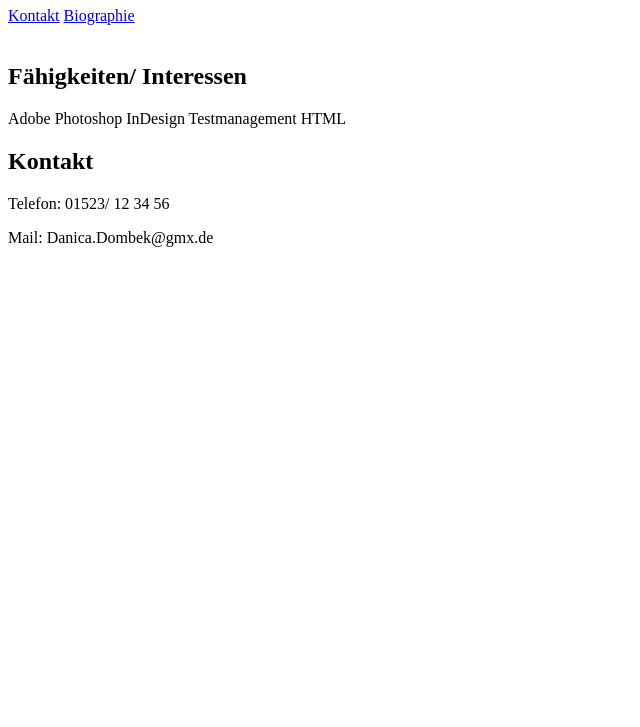
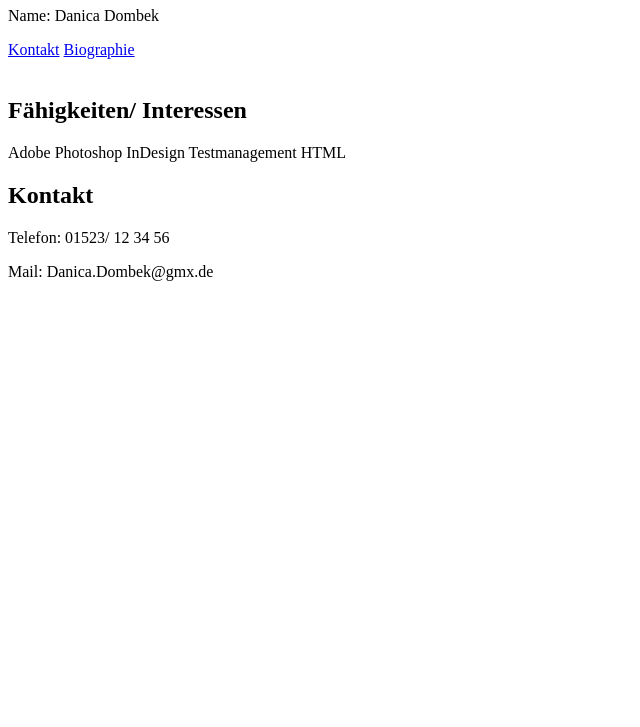
Before and after one commit to danicadombek/personal-website, a plain HTML site: page index.html in a window 1280 px wide. Shown: the part 73-800 px from the top of the page, without its empty margins (0-640 px from the left). Drawn offline with Linux system fonts and the light colour scheme.

Commit message:
Change index-sections

```diff
--- a/index.html
+++ b/index.html
@@ -10,6 +10,7 @@
     <header>
         <h1>Danicas's Site</h1>
         <nav>
+            <p>Name: Danica Dombek</p>
             <a href="#kontakt">Kontakt</a>
             <a href="#biographie">Biographie</a>
         </nav>
```
